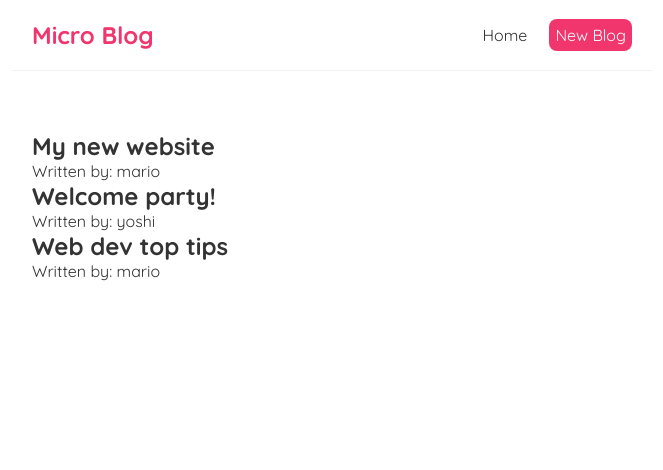
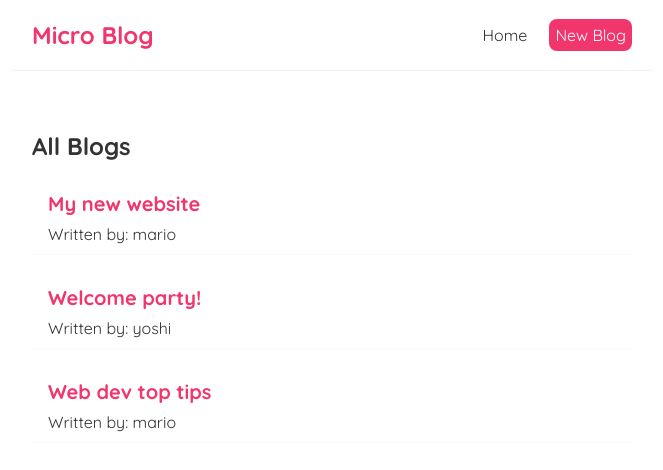
Before and after one commit to DavidTunnell/microblog-react, a React (Create React App) app: page / in a window 1280 px wide. Shown: the top 470 px of the page, without its empty margins (308-971 px from the left). Built offline with nearby package versions, Linux system fonts and the light colour scheme.

Commit message:
broke out bloglist as a new component and used props to populate

```diff
--- /dev/null
+++ b/src/BlogList.js
@@ -0,0 +1,17 @@
+const BlogList = (props) => {
+    const blogs = props.blogs;
+    const title = props.title;
+    return (
+        <div className="blog-list">
+            <h2>{title}</h2>
+            {blogs.map((blog) => (
+                <div className="blog-preview" key={blog.id}>
+                    <h2>{blog.title}</h2>
+                    <p>Written by: {blog.author}</p>
+                </div>
+            ))}
+        </div>
+    );
+};
+
+export default BlogList;
--- a/src/Home.js
+++ b/src/Home.js
@@ -1,4 +1,5 @@
 import { useState } from "react";
+import BlogList from "./BlogList";
 
 const Home = () => {
     //the state of a component refers to the data being used by a component at a point in time
@@ -28,12 +29,7 @@
 
     return (
         <div className="home">
-            {blogs.map((blog) => (
-                <div className="blog-preview" key={blog.id}>
-                    <h2>{blog.title}</h2>
-                    <p>Written by: {blog.author}</p>
-                </div>
-            ))}
+            <BlogList blogs={blogs} title="All Blogs" />
         </div>
     );
 };
--- a/src/index.css
+++ b/src/index.css
@@ -33,3 +33,18 @@
     margin: 40px auto;
     padding: 20px;
 }
+
+/* blog previews / list */
+.blog-preview {
+    padding: 10px 16px;
+    margin: 20px 0;
+    border-bottom: 1px solid #fafafa;
+}
+.blog-preview:hover {
+    box-shadow: 1px 3px 5px rgba(0, 0, 0, 0.1);
+}
+.blog-preview h2 {
+    font-size: 20px;
+    color: #f1356d;
+    margin-bottom: 8px;
+}
```
Also changed, not shown: 1 other file (tests, documents, lock files or other folders).
